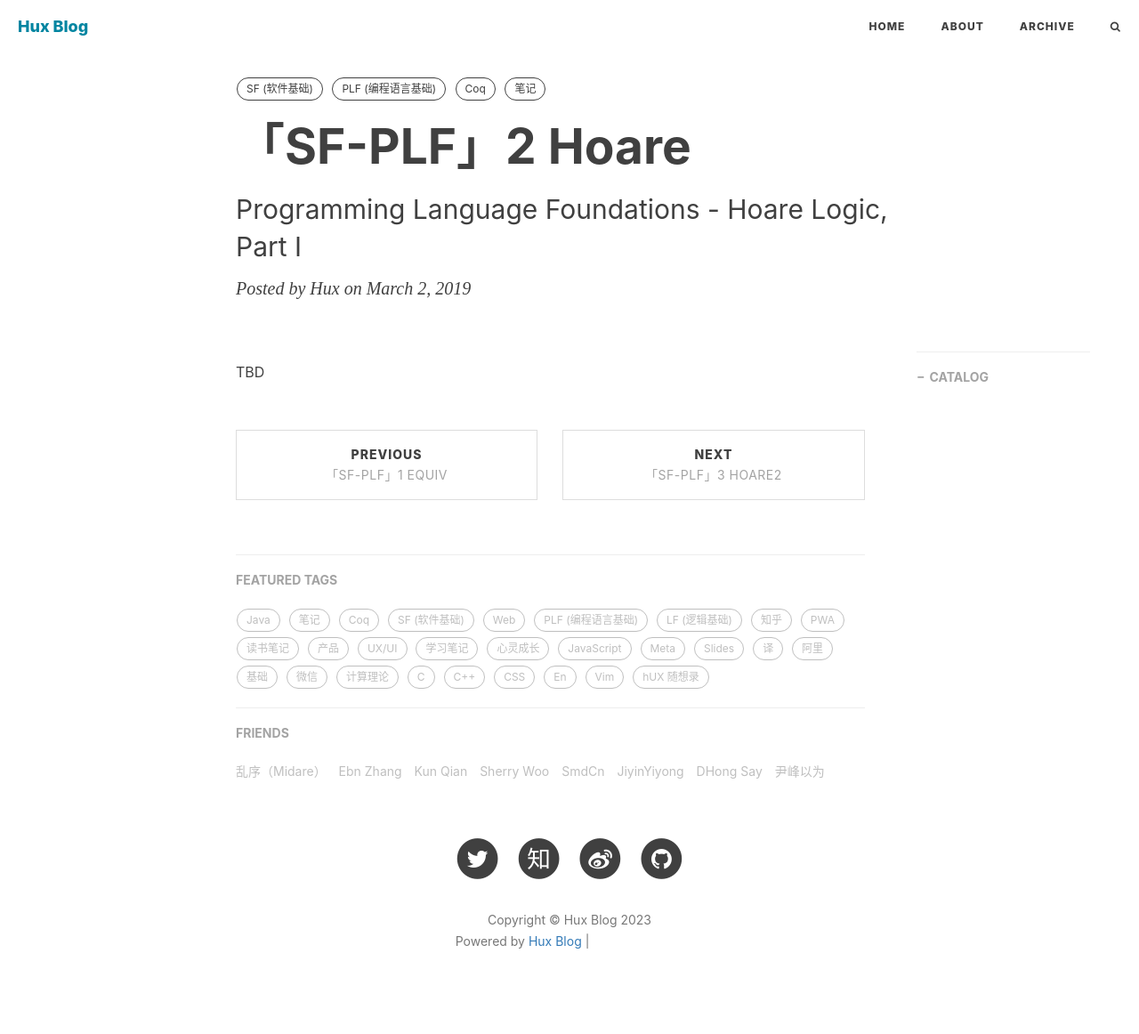
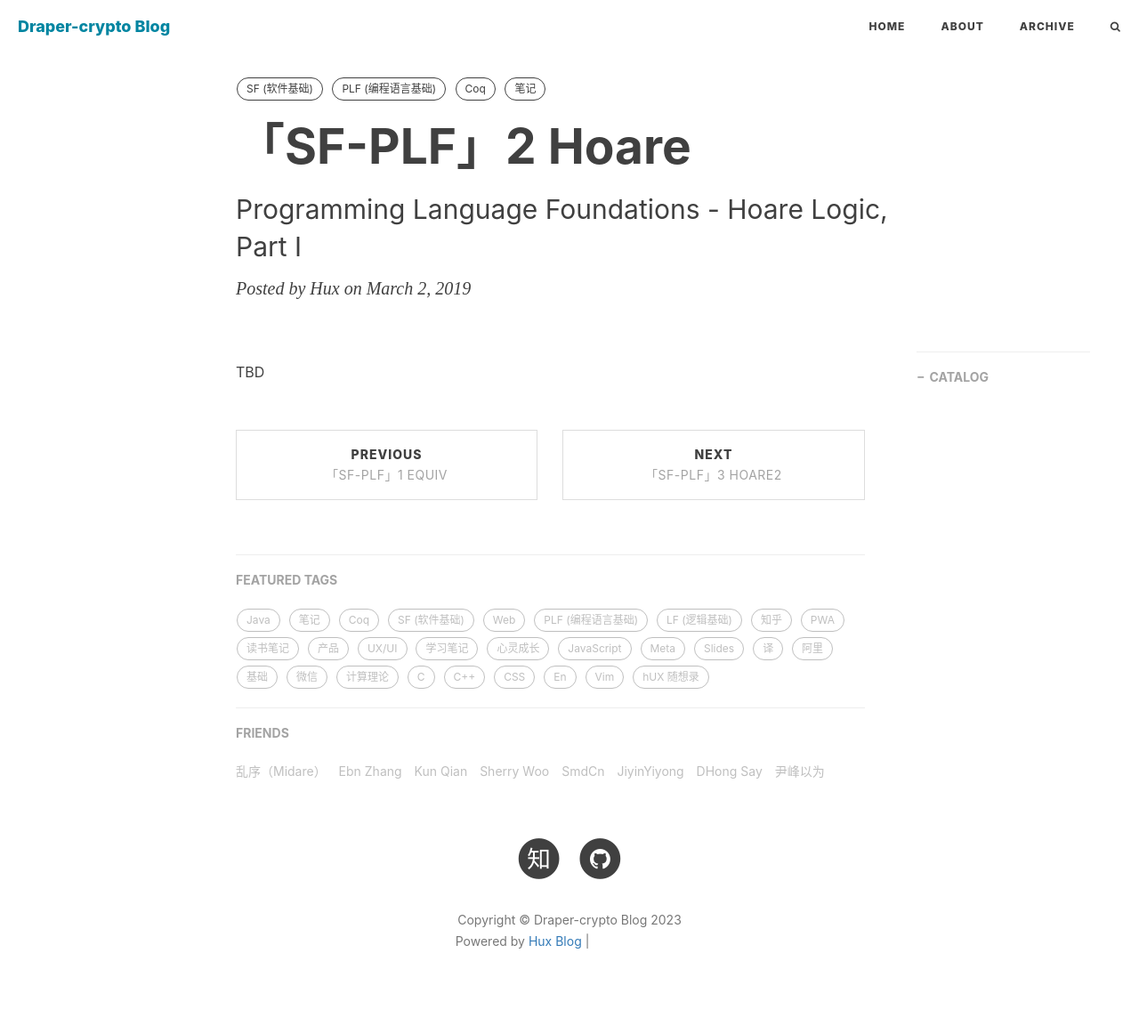
Before and after one commit to Draper-crypto/Draper-crypto.github.io, a Jekyll site: the page built from _posts/read_sf_plf/2019-03-02-sf-plf-02-hoare-1.md, in a window 1280 px wide. Shown: the whole page at 89% size. Built offline with Jekyll 4.4.1, drawn with Linux system fonts in a browser that asks for light colours; nearby versions of some CDN libraries; comment, search, counter and statistics services are not loaded; some of the changed lines change nothing that is shown; grey boxes are pictures that could not be loaded.

Commit message:
更新 _config.yml

```diff
--- a/_config.yml
+++ b/_config.yml
@@ -1,11 +1,12 @@
 # Site settings
-title: Hux Blog
-SEOTitle: 黄玄的博客 | Hux Blog
-header-img: img/home-bg.jpg
-email: huxpro@gmail.com
-description: "这里是 @Hux黄玄 的个人博客，与你一起发现更大的世界 | 要做一个有 swag 的程序员"
-keyword: "黄玄, Hux黄玄, Hux, 鬼栈, huxpro, @huxpro, 黄玄的博客, Hux Blog, 博客, 个人网站, 互联网, Web, JavaScript, React, React Native, 前端, 设计"
-url: "https://huangxuan.me" # your host, for absolute URL
+# Site settings
+title: Draper-crypto Blog
+SEOTitle: Draper-crypto的博客 | Draper-crypto Blog
+header-img: img/post-bg-index.jpg
+email: wrecking.midnight@gmail.com
+description: ""
+keyword: "Draper-crypto, Draper-crypto Blog, Draper-crypto的博客, iOS, Apple, iPhone"
+url: "https://draper-crypto.github.io/"          # your host, for absolute URL
 baseurl: "" # for example, '/blog' if your blog hosted on 'host/blog'
 
 # Publish posts or collection documents with a future date.
@@ -13,10 +14,10 @@ future: true
 
 # SNS settings
 RSS: false
-weibo_username: huxpro
-zhihu_username: huxpro
-github_username: huxpro
-twitter_username: huxpro
+zhihu_username:     draper-crypto
+github_username:    Draper-crypto
+# weibo_username: huxpro
+# twitter_username: huxpro
 #facebook_username:  huxpro
 #linkedin_username:  firstname-lastname-idxxxx
 
@@ -58,9 +59,6 @@ kramdown:
       line_numbers: true
       start_line: 1
 
-# Disqus settings
-disqus_username: hux
-
 # Netease settings
 netease_comment: false
 
@@ -69,12 +67,12 @@ netease_comment: false
 # ba_track_id: [your track id]
 
 # Google Analytics
-ga_track_id: "UA-49627206-1" # Format: UA-xxxxxx-xx
-ga_domain: huangxuan.me
+ga_track_id: "G-K5QBTBL036" # Format: UA-xxxxxx-xx
+ga_domain: auto # 默认的是 auto, 这里我是自定义了的域名，你如果没有自己的域名，需要改成auto
 
 # Sidebar settings
 sidebar: true # whether or not using Sidebar.
-sidebar-about-description: "要做一个有 swag 的程序员 <br> React Team @ Meta"
+sidebar-about-description: "长恨此身非我有，何时忘却营营。<br> 小舟从此逝，书海寄余生。"
 sidebar-avatar: https://github.com/Huxpro.png # use absolute URL, seeing it's used in both `/` and `/about/`
 
 # Featured Tags
```
